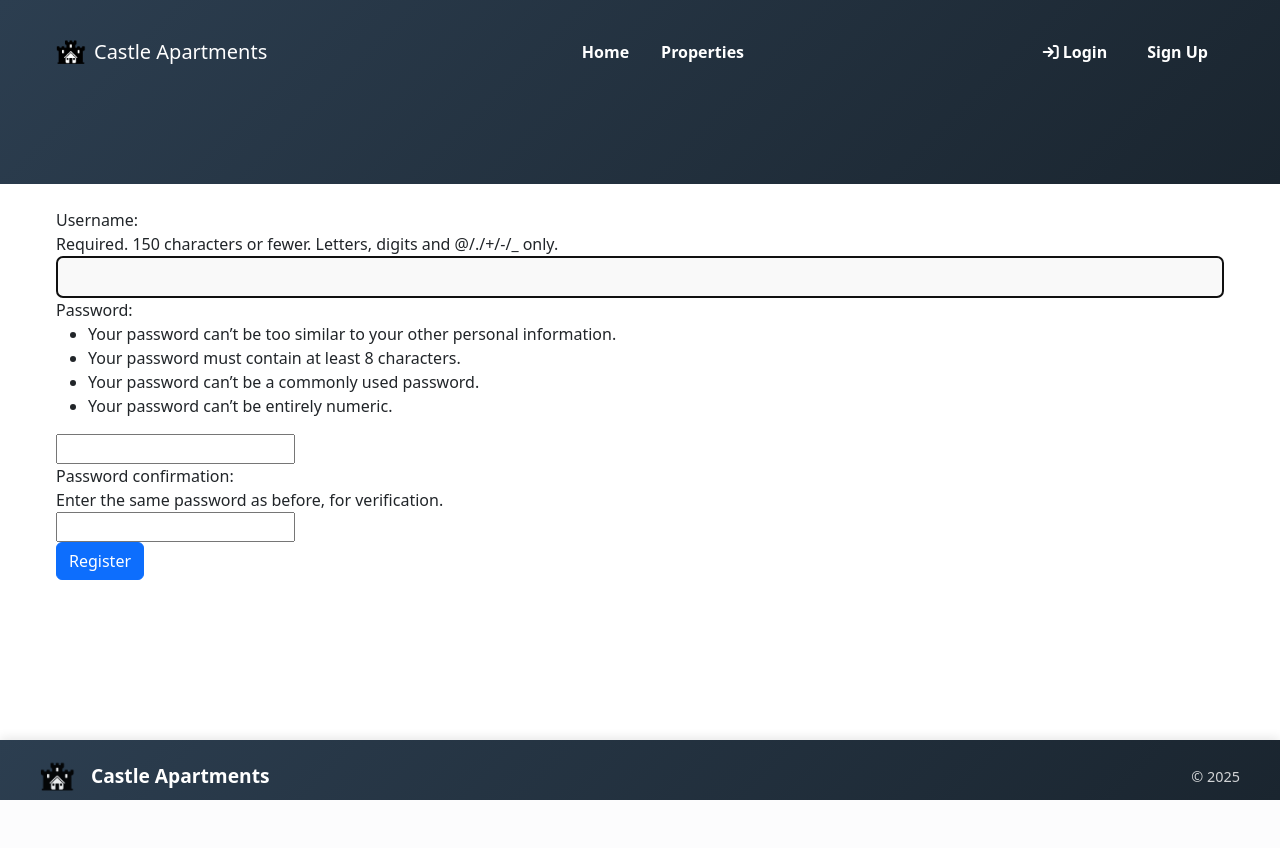
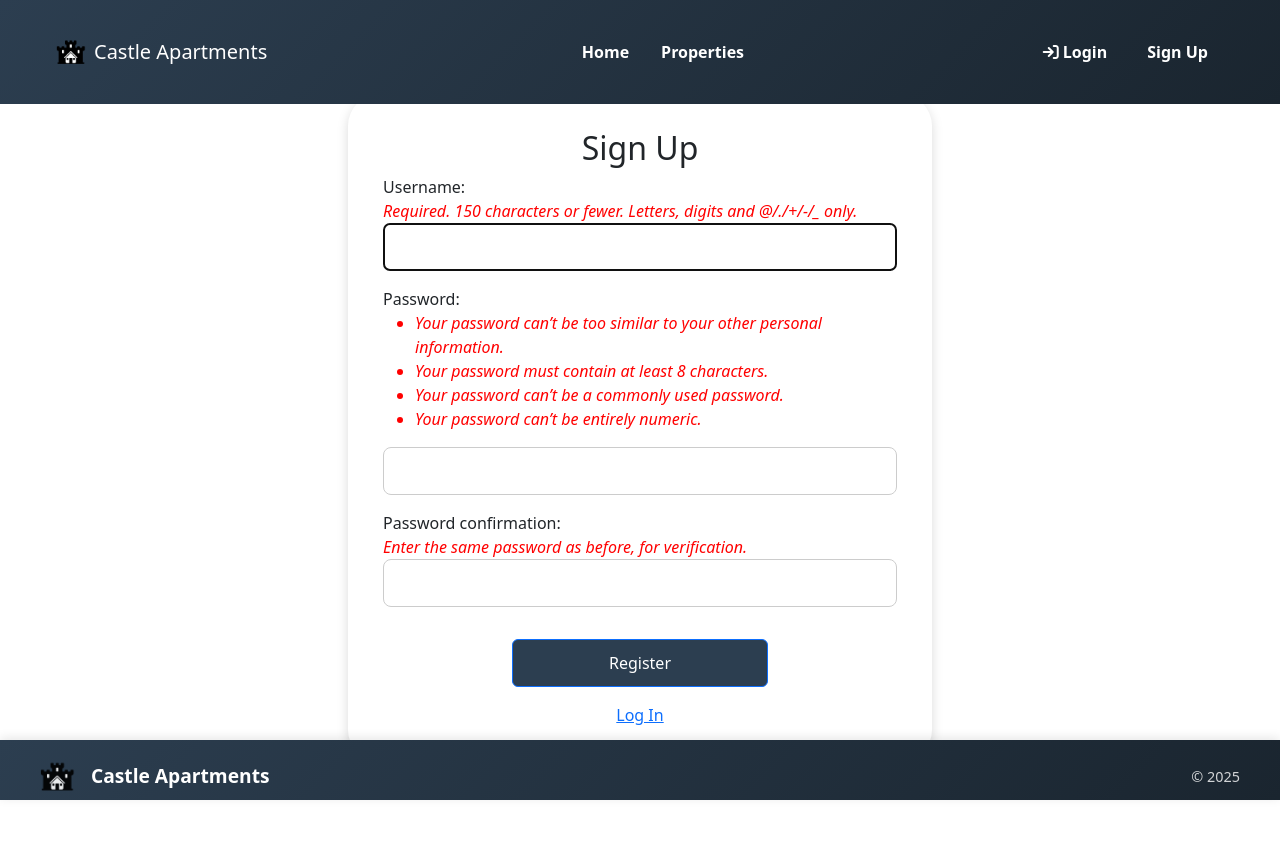
Before and after one commit to kristjansteinarsson/T-220-VLN2_Group-27, a Django app: page /user/register/ in a window 1280 px wide. Before the commit the page ends 800 px from the top, so only its background shows below. Run offline with Django 5.2, Linux system fonts and the light colour scheme; some libraries are stand-ins or nearby versions.

Commit message:
ADD/UPDATE :: Styled a lot of stuff

```diff
--- /dev/null
+++ b/castle_project/static/css/login-signup.css
@@ -0,0 +1,46 @@
+main{
+    display: flex;
+    justify-content: center;
+    align-items: center;
+    height: 75vh;
+}
+
+form{
+    box-shadow: 0 4px 12px rgba(0,0,0,0.15);
+    padding: 3%;
+    border-radius: 2rem;
+    display: block;
+    width: 50%;
+}
+
+form h2{
+    text-align: center;
+}
+
+form a{
+    display: block;
+    width: fit-content;
+    margin: 1rem auto 0 auto;
+    text-align: center;
+}
+
+.helptext{
+    font-style: italic;
+    color: red;
+}
+
+input{
+    width: 100%;
+    padding: 1rem;
+    border-radius: 0.5rem;
+    border: 1px solid #ccc;
+    margin-bottom: 1rem;
+    height: 3rem !important;
+}
+
+input[type="submit"] {
+    background-color: #2c3e50;
+    width: 50%;
+    display: block;
+    margin: 1rem auto 0 auto;
+}
--- a/castle_project/static/css/main.css
+++ b/castle_project/static/css/main.css
@@ -114,7 +114,6 @@ footer {
     max-width: 1200px;
     margin: 2rem auto;
     padding: 0 1rem;
-    padding-bottom: 80px;
 }
 
 .search-box {
@@ -301,6 +300,10 @@ main {
     padding-bottom: 80px;
 }
 
+.bottom-space{
+    margin-bottom: 15vh;
+}
+
 .button-wrapper {
     display: block;
     width: 100%;
@@ -314,21 +317,3 @@ main {
     transform: translateY(-2px);
     box-shadow: 0 2px 5px rgba(0,0,0,0.2);
 }
-
-.view-button, .offer-button {
-    all: initial;
-    display: block !important;
-    width: 100% !important;
-    background-color: #2c3e50 !important;
-    color: white !important;
-    border: none !important;
-    padding: 0.75rem 1.5rem !important;
-    border-radius: 6px !important;
-    cursor: pointer !important;
-    font-weight: 600 !important;
-    text-align: center !important;
-    transition: all 0.3s ease !important;
-    margin: 0 !important;
-    font-family: inherit !important;
-    font-size: inherit !important;
-}
--- a/castle_project/static/css/offer.css
+++ b/castle_project/static/css/offer.css
@@ -62,6 +62,20 @@
     gap: 1rem;
 }
 
+.mortgage .form-group input{
+    padding: 0.8rem;
+    border: 1px solid #ddd;
+    border-radius: 6px;
+    background: #f9f9f9;
+    width: 100%;
+}
+
+.mortgage .form-group select{
+    border-radius: 6px;
+    width: 100%;
+    background: #f9f9f9;
+}
+
 .form-row {
     display: flex;
     gap: 1rem;
@@ -124,6 +138,22 @@ input[type="text"] {
 .contact-info i {
     width: 1.2rem;
     color: #7f8c8d;
+}
+
+.back-btn{
+    display: inline-block;
+    text-decoration: none;
+    border: none;
+    cursor: pointer;
+    margin-top: 20px;
+}
+
+.back-btn:hover{
+    text-decoration: underline;
+}
+
+button[type="submit"] {
+    box-shadow: 0 4px 8px rgba(0, 0, 0, 0.2);
 }
 
 /* Method Selection */
--- a/castle_project/templates/base.html
+++ b/castle_project/templates/base.html
@@ -6,21 +6,19 @@
     <meta name="viewport" content="width=device-width, initial-scale=1.0">
     <title>{% block title %}Castle Apartments{% endblock %}</title>
     <link href="https://cdn.jsdelivr.net/npm/bootstrap@5.3.6/dist/css/bootstrap.min.css" rel="stylesheet">
-    <script src="
-    https://cdn.jsdelivr.net/npm/bootstrap@5.3.6/dist/js/bootstrap.bundle.min.js
-    "></script>
+    <script src="https://cdn.jsdelivr.net/npm/bootstrap@5.3.6/dist/js/bootstrap.bundle.min.js"></script>
     <script src="https://kit.fontawesome.com/b8d6939464.js" crossorigin="anonymous"></script>
     <link rel="stylesheet" href="{% static 'css/main.css' %}?v=1.1">
-    <link rel="stylesheet" href="{% static 'css/offer.css' %}?v=1.1">
     {% block extra_css %}{% endblock %}
     <link rel="icon" href="{% static 'property/images/castle.png' %}">
 </head>
 <body>
     {% include "_navigation.html" %}
     <main class="container my-4">
-
         {% block content %} {% endblock %}
     </main>
+
+    <div class="bottom-space"></div>
 
     <footer>
         <div class="footer-content">
@@ -33,6 +31,6 @@
     </footer>
 
     <script src="https://cdn.jsdelivr.net/npm/bootstrap@5.3.6/dist/js/bootstrap.bundle.min.js"></script>
-    <script src="{% static 'js/property_filter.js' %}"></script>
+    {% block extra_js %}{% endblock %}
 </body>
 </html>
--- a/castle_project/templates/log_in.html
+++ b/castle_project/templates/log_in.html
@@ -6,7 +6,6 @@
     <meta name="viewport" content="width=device-width, initial-scale=1.0">
     <title>Login - Castle Apartments</title>
     <link rel="icon" href="{% static 'properties/images/castle.png' %}">
-    <link rel="stylesheet" href="{% static 'properties/css/style.css' %}">
 </head>
 <body>
     <header>
--- a/castle_project/templates/offer.html
+++ b/castle_project/templates/offer.html
@@ -1,5 +1,9 @@
 {% extends "base.html" %}
 {% load static %}
+
+{% block extra_css %}
+    <link rel="stylesheet" href="{% static 'css/offer.css' %}?v=1.1">
+{% endblock %}
 
 {% block content %}
 <div class="offer-container">
@@ -70,7 +74,7 @@
     </div>
 
     <!-- Mortgage Form -->
-    <div class="payment-method" id="mortgage">
+    <div class="payment-method mortgage" id="mortgage">
         <form class="payment-form" onsubmit="submitOffer(event)">
             <div class="form-group">
                 <label>Down Payment (ISK)</label>
--- a/castle_project/templates/offer_payment.html
+++ b/castle_project/templates/offer_payment.html
@@ -1,5 +1,8 @@
 {% extends "base.html" %}
 {% load static %}
+{% block extra_css %}
+    <link rel="stylesheet" href="{% static 'css/offer.css' %}?v=1.1">
+{% endblock %}
 
 {% block content %}
 <div class="payment-container text-center">
--- a/castle_project/templates/property/properties.html
+++ b/castle_project/templates/property/properties.html
@@ -1,6 +1,8 @@
 {% extends "base.html" %}
+{% load static %}
 
 {% block content %}
+    <link rel="stylesheet" href="{% static 'css/property.css' %}?v=1.1">
 
     <div class="property-container">
 
--- a/castle_project/templates/property/update_property.html
+++ b/castle_project/templates/property/update_property.html
@@ -1,6 +1,7 @@
 {% extends 'base.html' %}
 
 {% block content %}
+
 
     <form method="post" enctype="multipart/form-data" action="{% url 'update-property' id %}">
         {% csrf_token %}
--- a/castle_project/templates/sign_up.html
+++ b/castle_project/templates/sign_up.html
@@ -6,7 +6,6 @@
     <meta name="viewport" content="width=device-width, initial-scale=1.0">
     <title>Sign Up - Castle Apartments</title>
     <link rel="icon" href="{% static 'properties/images/castle.png' %}">
-    <link rel="stylesheet" href="{% static 'properties/css/style.css' %}">
 </head>
 <body>
     <header>
--- a/castle_project/templates/user/log_in.html
+++ b/castle_project/templates/user/log_in.html
@@ -2,10 +2,13 @@
 {% load static %}
 
 {% block content %}
+    <link rel="stylesheet" href="{% static 'css/login-signup.css' %}?v=1.1">
 
         <form method="post" action="{% url 'login' %}" class="form-container">
+            <h2>Log In</h2>
             {% csrf_token %}
             {{ form }}
             <input type="submit" class="btn btn-primary" value="Login" />
+            <a href="{% url 'register' %}">Sign Up</a>
         </form>
 {% endblock %}
--- a/castle_project/templates/user/sign_up.html
+++ b/castle_project/templates/user/sign_up.html
@@ -2,11 +2,14 @@
 {% load static %}
 
 {% block content %}
+    <link rel="stylesheet" href="{% static 'css/login-signup.css' %}?v=1.1">
 
         <form method="post" action="{% url 'register' %}" class="form-container">
+            <h2>Sign Up</h2>
             {% csrf_token %}
             {{ form }}
             <input type="submit" class="btn btn-primary" value="Register" />
+            <a href="{% url 'login' %}">Log In</a>
         </form>
 
 {% endblock %}
```
Also changed, not shown: castle_project/static/css/property.css (added, +51 -0 lines), castle_project/templates/home.html (+1 -9 lines), castle_project/templates/property/_single_property.html (+14 -12 lines).
